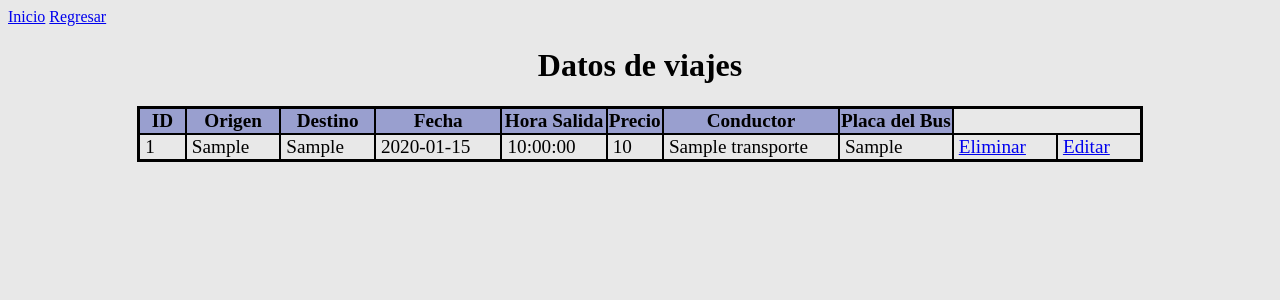
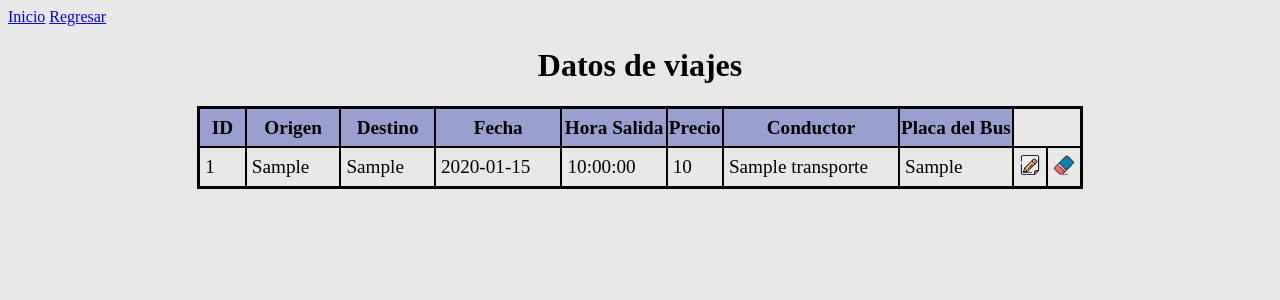
Before and after one commit to Gokruzk/book_fligths_travels, a PHP site: page /Proyecto/Vista/editar_viaje.php in a window 1280 px wide. Shown: the top 300 px of the page. Run offline with PHP 8.4, Linux system fonts and the light colour scheme; tables that the repository leaves empty hold one stand-in row (values such as "Sample post").

Commit message:
ta medio mejor

```diff
--- a/CSS/estilos-admin.css
+++ b/CSS/estilos-admin.css
@@ -106,8 +106,22 @@ th{
     background-color: #999fcf;
 }
 
-td{
+tr{
+    height: 40px;
+}
+
+.datos{
     border: 2px solid black;
     padding-left: 5px;
     padding-right: 30px;
 }
+
+.icono{
+    text-align: center;
+    border: 2px solid black;
+    width: 30px;
+}
+
+img{
+    width: 20px;
+}
--- a/Proyecto/Modelo/mostrar_eliminar-editar_viaje.php
+++ b/Proyecto/Modelo/mostrar_eliminar-editar_viaje.php
@@ -10,33 +10,35 @@ $resultado = mysqli_query($conexion, $sql);
 while ($mostrar = mysqli_fetch_array($resultado)) {
     ?>
     <tr>
-        <td>
+        <td class="datos">
             <?php echo $mostrar['id_viaje'] ?>
         </td>
-        <td>
+        <td class="datos">
             <?php echo $mostrar['lugar_origen'] ?>
         </td>
-        <td>
+        <td class="datos">
             <?php echo $mostrar['lugar_destino'] ?>
         </td>
-        <td>
+        <td class="datos">
             <?php echo $mostrar['fecha'] ?>
         </td>
-        <td>
+        <td class="datos">
             <?php echo $mostrar['hora'] ?>
         </td>
-        <td>
+        <td class="datos">
             <?php echo $mostrar['precio'] ?>
         </td>
-        <td>
+        <td class="datos">
             <?php echo $mostrar['nombre_responsable'] ?>
         </td>
-        <td>
+        <td class="datos">
             <?php echo $mostrar['placa'] ?>
         </td>
 
-        <td> <a href="../Modelo/eliminar_viaje.php?id_viaje=<?php echo $mostrar['id_viaje'] ?>">Eliminar</a> </td>
-        <td> <a href="../Modelo/editar_viaje.php?id_viaje=<?php echo $mostrar['id_viaje'] ?>">Editar</a> </td>
+        <td class="icono"> <a href="../Modelo/editar_viaje.php?id_viaje=<?php echo $mostrar['id_viaje'] ?>"><img title="Editar bus"
+                    src="../../images/editar.png" alt=""></a> </td>
+        <td class="icono"> <a href="../Modelo/eliminar_viaje.php?id_viaje=<?php echo $mostrar['id_viaje'] ?>"><img title="Eliminar bus"
+                    src="../../images/eliminar.png" alt=""></a> </td>
 
     </tr>
     <?php
```
Also changed, not shown: Proyecto/Modelo/mostrar_eliminar-editar_bus.php (+8 -4 lines), images/editar.png (added), images/eliminar.png (added).
